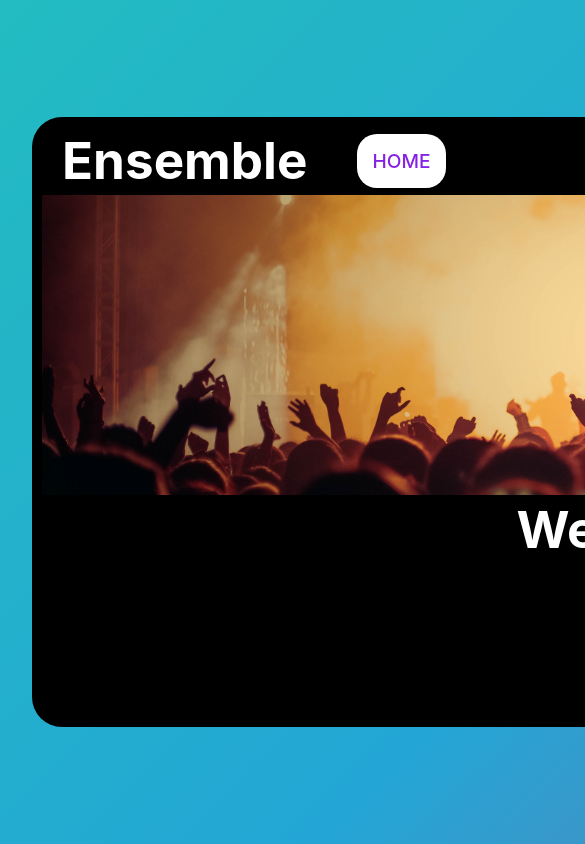
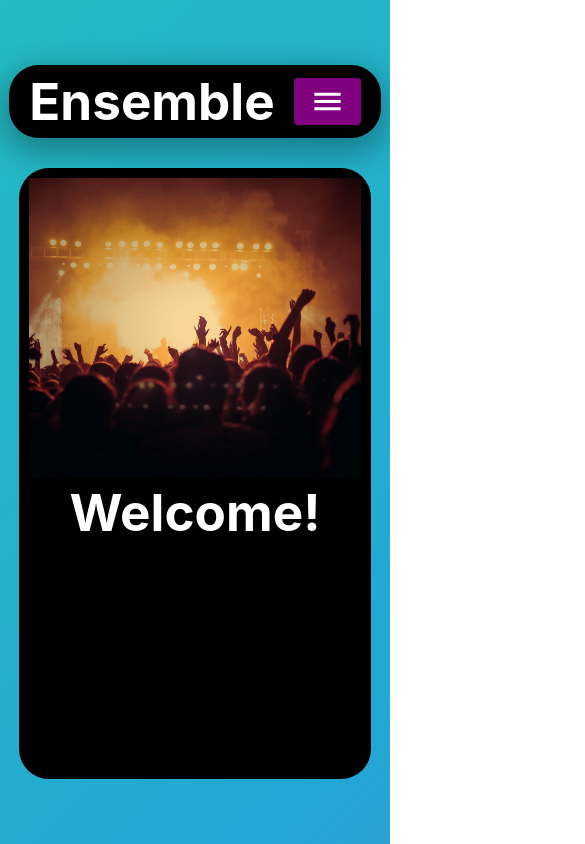
Before and after one commit to ramjayakumar21/Ensemble, a React (Vite) app in the folder frontend/: page / in a window 390 px wide. Shown: the top 844 px of the page, 585 px wide, since content can reach past the window. Built offline with nearby package versions, Linux system fonts and the light colour scheme.

Commit message:
mobile css changes

```diff
--- a/frontend/src/App.css
+++ b/frontend/src/App.css
@@ -33,6 +33,8 @@
   }
 }
 
+
+
 .card {
   padding: 2em;
 }
@@ -44,7 +46,11 @@
 .menu {
   display: flex;
   align-items: center;
-  margin: 0px 20px;
+  margin: 0px 0px 30px 0px;
+  background-color: black;
+  padding: 8px 20px;
+  border-radius: 30px;
+  box-shadow: 0px 10px 31px 6px rgba(0,0,0,0.3);
 }
 
 .menu--title {
@@ -99,3 +105,50 @@
   color: white;
   padding-bottom: 10px;
 }
+
+.side-menu-btn {
+  display: none;
+  margin-left: auto;
+}
+
+.side-menu--buttons li {
+  font-size: x-large;
+  color: rgb(134, 34, 228);
+  padding: 15px;
+  text-decoration: none;
+  list-style-type: none;
+  background-color: #ffffff;
+  border-top: 1px solid black;
+  border-bottom: 1px solid black;
+  margin-top: -1px;
+}
+
+@media only screen and (max-width: 800px) {
+  #root {
+    padding: 0px;
+  }
+
+  .main-element {
+    min-width: 0;
+    width: 85vw;
+    margin-left: auto;
+    margin-right: auto;
+  }
+
+  .menu {
+    width: 85vw;
+  }
+
+  .side-menu--buttons {
+    padding: 0px;
+  }
+  .side-menu-btn {
+    display: block;
+  }
+
+  .menu--buttons,
+  .account-icon {
+    display: none;
+  }
+
+}
--- a/frontend/src/App.tsx
+++ b/frontend/src/App.tsx
@@ -1,8 +1,10 @@
 import { useState } from "react";
 import ReactDOM from "react-dom/client";
-import { Routes, Route, Link } from "react-router-dom";
+import { Routes, Route, Link, Navigate } from "react-router-dom";
 import PersonIcon from "@mui/icons-material/Person";
+import MenuIcon from '@mui/icons-material/Menu';
 import reactLogo from "./assets/react.svg";
+import { Drawer, Button } from "@mui/material";
 import "./App.css";
 import Home from "./pages/Home";
 import Account from "./pages/Account";
@@ -10,9 +12,37 @@ import MyReviews from "./pages/MyReviews";
 import ReviewPage from "./pages/ReviewPage";
 import { NewReview } from "./pages/NewReview";
 
+
+
+function requireAuth() {
+  let userCredential = localStorage.getItem("userCredential");
+  if (userCredential == null) {
+    console.log("Unauthorized access!");
+    return false;
+  }
+  return true;
+}
+
+function ProtectedRoute({
+  user,
+  redirectURL,
+  children,
+}: {
+  user: string | null;
+  redirectURL: string;
+  children: any;
+}) {
+  if (!user) {
+    return <Navigate to={redirectURL} replace />;
+  }
+
+  return children;
+}
+
 function App() {
+  const [sideMenu, toggleSideMenu] = useState(false);
+
   return (
-    <div className="main-element">
     <div className="App">
       <div className="menu">
         <h1 className="menu--title">Ensemble</h1>
@@ -26,22 +56,68 @@ function App() {
             </Link>
           ) : null}
         </ul>
-
         <div className="account-icon">
           <Link to={"account"}>
             <span>
               {localStorage.getItem("userCredential") ? "Account" : "Sign In"}
             </span>
-              <PersonIcon/>
+            <PersonIcon />
           </Link>
         </div>
+        <div className="side-menu-btn">
+          <Button variant="contained"
+            sx={
+              {
+                backgroundColor: "purple"
+              }
+            }
+            onClick={() => {
+              toggleSideMenu(true);
+            }}
+          >
+            <MenuIcon fontSize="large"/>
+          </Button>
         </div>
+        <Drawer
+          anchor="right"
+          open={sideMenu}
+          onClose={() => {
+            toggleSideMenu(false);
+          }}
+        >
+          <ul className="side-menu--buttons">
+            <Link to={"/"}>
+              <li>HOME</li>
+            </Link>
+            {localStorage.getItem("userCredential") ? (
+              <Link to={"my-reviews"}>
+                <li>MY REVIEWS</li>
+              </Link>
+            ) : null}
+            <Link to={"account"}>
+                <li>ACCOUNT</li>
+            </Link>
+          </ul>
+        </Drawer>
+      </div>
+      <div className="main-element">
         <Routes>
           <Route path="/" element={<Home />} />
           <Route path="/my-reviews" element={<MyReviews />} />
           <Route path="/account" element={<Account />} />
-          <Route path="/review/:id" element={<ReviewPage />} />
+          <Route
+            path="/review/:id"
+            element={
+              <ProtectedRoute
+                user={localStorage.getItem("userCredential")}
+                redirectURL={"/landing"}
+              >
+                <ReviewPage />
+              </ProtectedRoute>
+            }
+          />
           <Route path="/new-review" element={<NewReview />} />
+          <Route path="/landing" element={<div>Unauthorized access!</div>} />
         </Routes>
       </div>
     </div>
```
Also changed, not shown: 1 other file (tests, documents, lock files or other folders). Lines whose indentation alone changed are shown as unchanged.
